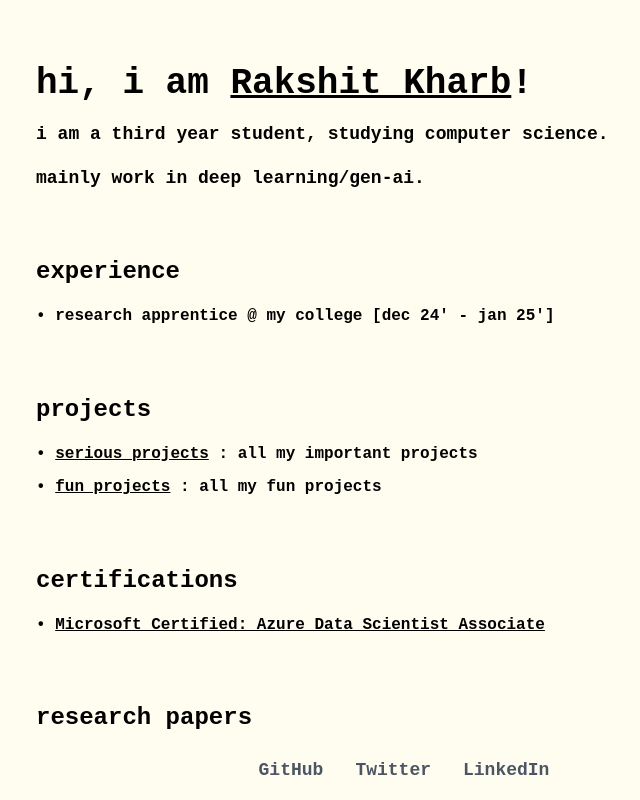
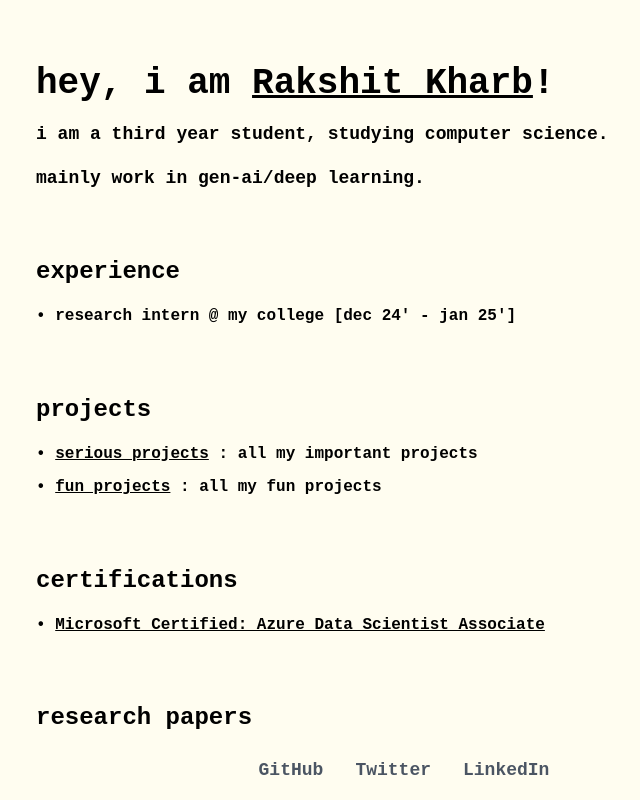
Before and after one commit to RakshitKharb/portfolio, a Next.js app: page / in a window 1280 px wide. Shown: the top 800 px of the page, without its empty margins (236-876 px from the left). Built offline with nearby package versions, Linux system fonts and the light colour scheme.

Commit message:
some changes

```diff
--- a/app/page.tsx
+++ b/app/page.tsx
@@ -6,13 +6,13 @@ export default function Home() {
       {/* Header */}
       <header className="mb-16">
         <h1 className="text-4xl mb-4 font-bold">
-          hi, i am <span className="underline">Rakshit Kharb</span>!
+          hey, i am <span className="underline">Rakshit Kharb</span>!
         </h1>
         <p className="text-lg mb-4">
           i am a third year student, studying computer science.
         </p>
         <p className="text-lg">
-          mainly work in deep learning/gen-ai.
+          mainly work in gen-ai/deep learning.
         </p>
       </header>
 
@@ -20,7 +20,7 @@ export default function Home() {
       <section className="mb-16">
         <h2 className="text-2xl mb-4 font-bold">experience</h2>
         <ul className="space-y-2 list-none p-0">
-          <li>• research apprentice @ my college [dec 24' - jan 25']</li>
+          <li>• research intern @ my college [dec 24' - jan 25']</li>
         </ul>
       </section>
 
```
